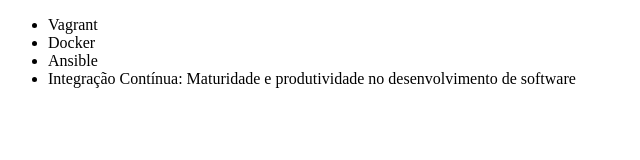
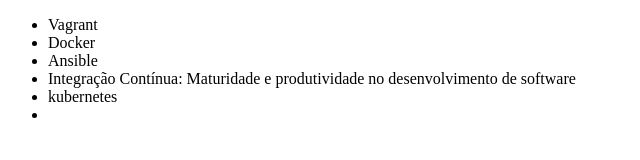
Before and after one commit to Plumboso/alura-git, a plain HTML site: page index.html in a window 1280 px wide. Shown: the whole page, without its empty margins (0-640 px from the left). Drawn offline with Linux system fonts and the light colour scheme.

Commit message:
Adicionando curso kubernetes

```diff
--- a/index.html
+++ b/index.html
@@ -10,6 +10,7 @@
         <li>Docker</li>
         <li>Ansible</li>
         <li>Integração Contínua: Maturidade e produtividade no desenvolvimento de software</li>
+        <li>kubernetes<li>
     </ul>
 </body>
 </html>
```
